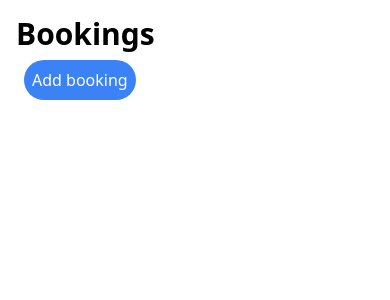
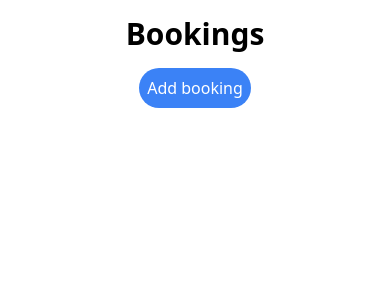
Before and after one commit to davisuga/booking-app, a React (Vite) app: page / in a window 390 px wide. Shown: the top 300 px of the page. Built offline with nearby package versions, Linux system fonts and the light colour scheme.

Commit message:
fix: fixed responsiveness

```diff
--- a/src/components/DatePicker.tsx
+++ b/src/components/DatePicker.tsx
@@ -35,7 +35,7 @@ export const DatePicker = ({
 
   if (!editable)
     return (
-      <div data-testid={props["data-testid"]} className="text-lg py-1">
+      <div data-testid={props["data-testid"]} className="text-lg py-2">
         {formatDate(date)}
       </div>
     );
@@ -43,7 +43,7 @@ export const DatePicker = ({
   return (
     <div>
       <div
-        className="text-lg"
+        className="text-lg p-1 py-1 rounded-md border-gray border"
         onClick={(e) => {
           setOpen(!open);
           setReferenceElement(e.currentTarget);
--- a/src/features/bookings/components/BookingCardLayout.tsx
+++ b/src/features/bookings/components/BookingCardLayout.tsx
@@ -18,7 +18,7 @@ export const BookingCardLayout = ({
   return (
     <div
       data-testid={props["data-testid"]}
-      className="flex flex-col bg-white rounded-lg shadow-lg p-4"
+      className="flex flex-1 flex-col bg-white rounded-lg shadow-lg p-4"
     >
       <div className="flex flex-col justify-between gap-2">
         {name}
--- a/src/features/bookings/pages/Bookings.tsx
+++ b/src/features/bookings/pages/Bookings.tsx
@@ -4,7 +4,7 @@ import { Booking } from "../types";
 import { useAppSelector, useAppDispatch } from "../../../store";
 import { BookingCard } from "../components/Booking";
 import { addBooking, editBooking, removeBooking } from "../bookingsSlice";
-import { hasOverlap } from "../validateBooking";
+import { hasOverlap, isBookingAdditionValid } from "../validateBooking";
 
 export const Bookings = () => {
   const bookings = useAppSelector((s) => s.bookings.bookings);
@@ -29,22 +29,21 @@ export const Bookings = () => {
     const otherBookings = bookings.filter(
       (booking) => booking.id !== savedBooking.id
     );
-    if (hasOverlap(savedBooking, otherBookings)) return;
+    if (!isBookingAdditionValid(savedBooking, otherBookings)) return;
     setBookingUnderEdition(null);
     dispatch(editBooking(savedBooking));
   };
 
   const onClickSaveNew = (newBooking: Booking): void => {
-    if (hasOverlap(newBooking, bookings)) return;
+    if (!isBookingAdditionValid(newBooking, bookings)) return;
     dispatch(addBooking(newBooking));
     setBookingToAdd(undefined);
   };
 
   return (
-    <div className="flex flex-col p-4">
+    <div className="flex-1 flex">
+      <div className="flex flex-col p-4 flex-1 justify-center items-center gap-2">
         <h1 className="text-3xl font-bold">Bookings</h1>
-      <div className="flex flex-row">
-        <div className="flex flex-col gap-2">
         <div className="p-2">
           <button
             className="flex flex-row bg-blue-500 text-white p-2 rounded-full hover:bg-blue-700 hover:scale-105 transition-all"
@@ -54,6 +53,18 @@ export const Bookings = () => {
             Add booking
           </button>
         </div>
+        {bookingToAdd && (
+          <div className="flex flex-row">
+            <BookingCard
+              data-testid="add-booking-card"
+              onSaved={onClickSaveNew}
+              onCancel={() => setBookingToAdd(undefined)}
+              isEditing
+              booking={bookingToAdd}
+            />
+          </div>
+        )}
+        <div className="flex flex-row gap-2 flex-wrap justify-center">
           {bookings.map((b) => (
             <div key={b.id} className="flex flex-row">
               <BookingCard
@@ -68,17 +79,7 @@ export const Bookings = () => {
               />
             </div>
           ))}
-          {bookingToAdd && (
-            <div className="flex flex-row">
-              <BookingCard
-                data-testid="add-booking-card"
-                onSaved={onClickSaveNew}
-                onCancel={() => setBookingToAdd(undefined)}
-                isEditing
-                booking={bookingToAdd}
-              />
-            </div>
-          )}
+          {bookings.length % 2 != 0 && <div className="flex flex-1 max-w-25" />}
         </div>
       </div>
     </div>
```
Lines whose indentation alone changed are shown as unchanged.
